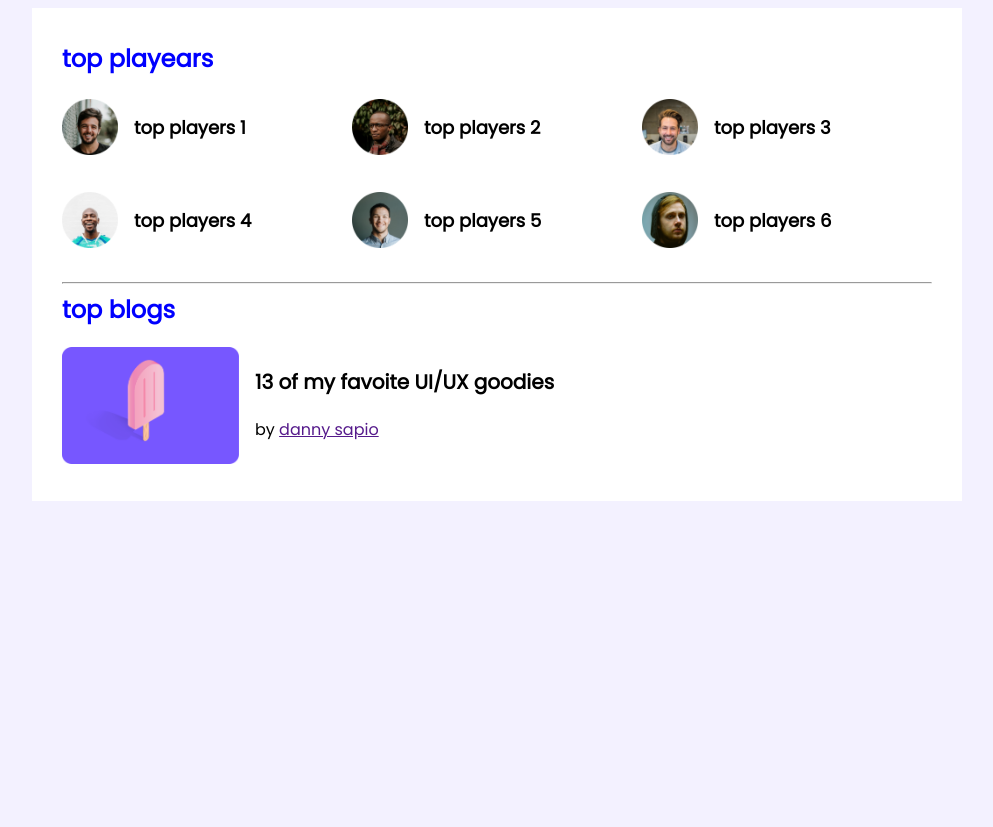
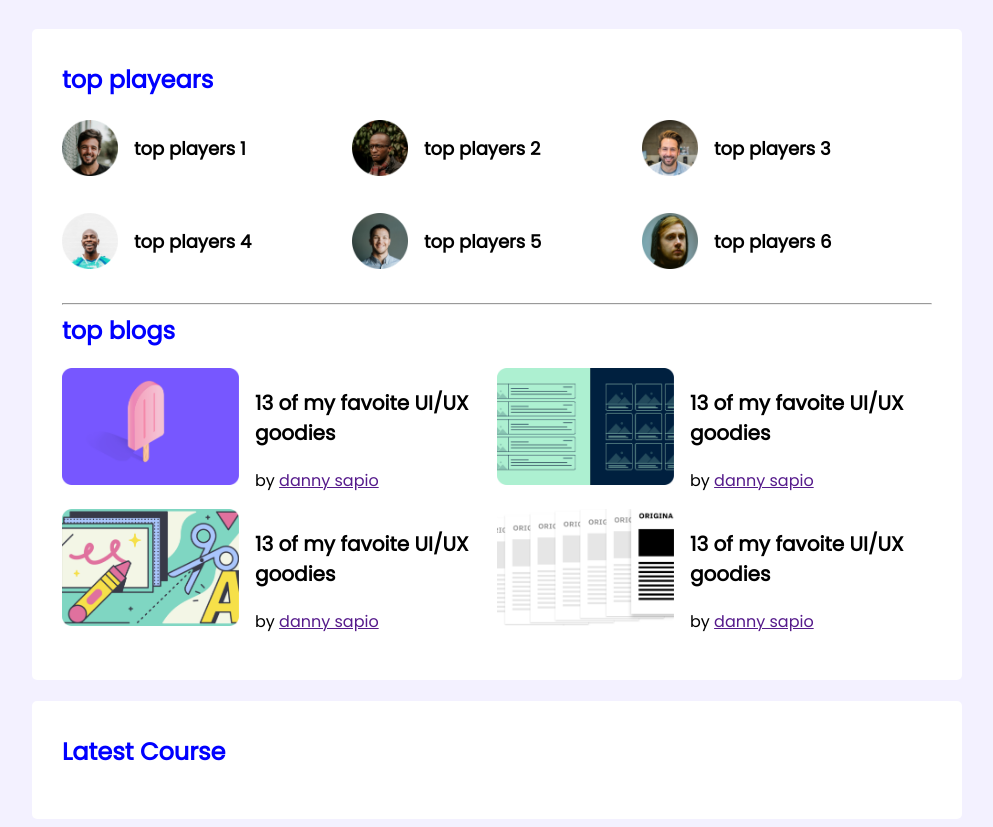
Before and after one commit to roxy1992/leader-bord, a plain HTML site: page index.html in a window 1280 px wide. Shown: the whole page, without its empty margins (143-1136 px from the left). Before the commit the page ends 800 px from the top, so only its background shows below. Drawn offline with Linux system fonts and the light colour scheme.

Commit message:
add 2nd section

```diff
--- a/index.html
+++ b/index.html
@@ -57,7 +57,7 @@
 
             </div>
             <hr>
-
+            <div class="top-blogs">
                 <h2 class="section-title">top blogs</h2>
                 <div class="blogs">
                     <article class="blog">
@@ -73,13 +73,58 @@
                                 by <a href=""> danny sapio</a>
                             </p>
                         </div>
+                    </article>
+                    <article class="blog">
+                        <div class="thumbnail">
+                            <img src="images/blogs/blog-2.png" alt="">
+                        </div>
 
+                        <div class="blog-info">
+                            <h3 class="blog-title">
+                                13 of my favoite UI/UX goodies
+                            </h3>
+                            <p class="blog-author">
+                                by <a href=""> danny sapio</a>
+                            </p>
+                        </div>
+                    </article>
+                    <article class="blog">
+                        <div class="thumbnail">
+                            <img src="images/blogs/blog-3.png" alt="">
+                        </div>
+
+                        <div class="blog-info">
+                            <h3 class="blog-title">
+                                13 of my favoite UI/UX goodies
+                            </h3>
+                            <p class="blog-author">
+                                by <a href=""> danny sapio</a>
+                            </p>
+                        </div>
+                    </article>
+                    <article class="blog">
+                        <div class="thumbnail">
+                            <img src="images/blogs/blog-4.png" alt="">
+                        </div>
+
+                        <div class="blog-info">
+                            <h3 class="blog-title">
+                                13 of my favoite UI/UX goodies
+                            </h3>
+                            <p class="blog-author">
+                                by <a href=""> danny sapio</a>
+                            </p>
                         </div>
                     </article>
                 </div>
-
             </div>
         </section>
+        <!------------- Latest Course----------------------->
+
+        <section class="container">
+            <h2 class="section-title">Latest Course</h2>
+        </section>
+
     </main>
 </body>
 
--- a/styles/style.css
+++ b/styles/style.css
@@ -6,15 +6,20 @@ body {
 }
 main{
     display: flex;
+    flex-direction: column;
+    align-items: center;
     justify-content: center;
 }
 .container{
     background-color: #Ffffff;
     width: 870px;
     padding: 30px;
+    margin-top: 21px;
+    border-radius: 5px;
 }
 .hr{
     border: 1px solid #D1D1D1;
+    margin-bottom: 27px;
 }
 /* top plyer style */
 .top-players{
@@ -49,6 +54,15 @@ main{
 }
 
 /*------------top blog style ---*/
+.blogs{
+    display: grid;
+    grid-template-columns: repeat(2, 1fr);
+    grid-row: 26px;
+}
+
+
+
+
 .blog{
      display: flex;
 }
```
Lines whose indentation alone changed are shown as unchanged.
